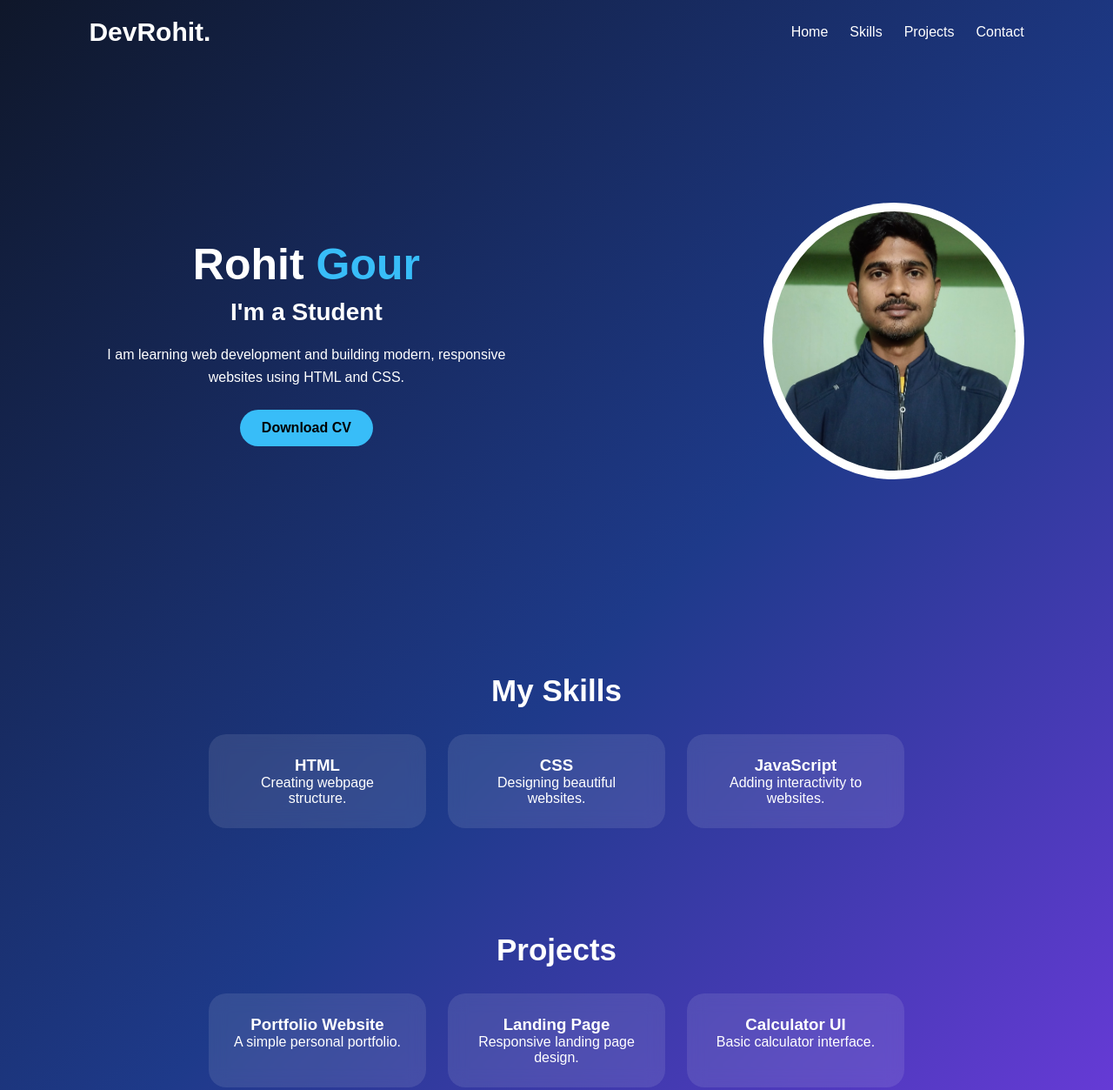
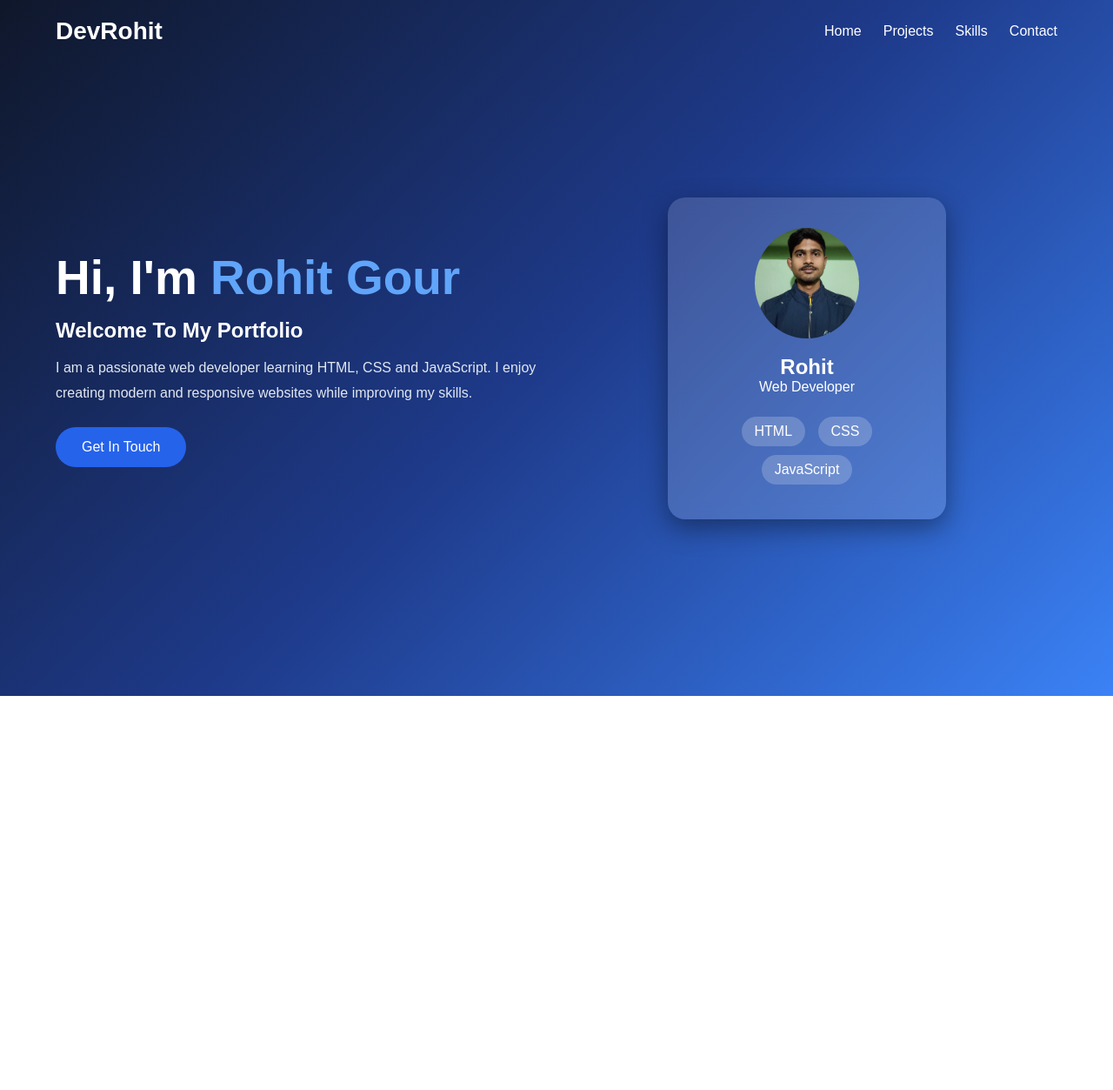
Before and after one commit to ROHIT-9495/CODSOFT, a plain HTML site: page index.html in a window 1280 px wide. Shown: the top 1253 px of the page at 87% size. After the commit the page ends 800 px from the top, so only its background shows below. Drawn offline with Linux system fonts and the light colour scheme.

Commit message:
Add files via upload
Landing Page

```diff
--- a/index.html
+++ b/index.html
@@ -3,93 +3,69 @@
 <head>
 <meta charset="UTF-8">
 <meta name="viewport" content="width=device-width, initial-scale=1.0">
-<title>Rohit | Web Developer</title>
+<title>Beginner Web Developer Portfolio</title>
+
 <link rel="stylesheet" href="style.css">
+
 </head>
 <body>
 
+<div class="container">
+
 <header>
 <nav>
-        <h2 class="logo">DevRohit.</h2>
+<div class="logo">DevRohit</div>
 
 <ul>
-            <li><a href="#home">Home</a></li>
-            <li><a href="#skills">Skills</a></li>
-            <li><a href="#projects">Projects</a></li>
-            <li><a href="#contact">Contact</a></li>
+<li><a href="#">Home</a></li>
+<li><a href="#">Projects</a></li>
+<li><a href="#">Skills</a></li>
+<li><a href="#">Contact</a></li>
 </ul>
 </nav>
 </header>
 
-<section class="hero" id="home">
+<section class="hero">
+
 <div class="content">
-        <h1>Rohit <span>Gour</span></h1>
-        <h3>I'm a Student</h3>
+<h1>Hi, I'm <span>Rohit Gour</span></h1>
+
+<h2>Welcome To My Portfolio</h2>
+
 <p>
-            I am learning web development and building modern,
-            responsive websites using HTML and CSS.
+I am a passionate web developer learning
+HTML, CSS and JavaScript. I enjoy creating modern
+and responsive websites while improving my skills.
 </p>
 
-        <a href="#" class="btn">Download CV</a>
+<a href="#" class="btn">Get In Touch</a>
 </div>
 
-    <div class="image">
-        <img src="rohit.jpg" alt="Profile">
+
+<div class="card">
+
+<div class="profile">
+
+<img src="rohit.jpg"
+alt="Profile Image">
+
+<h2>Rohit</h2>
+
+<p>Web Developer</p>
+
+<div class="skills">
+<span>HTML</span>
+<span>CSS</span>
+<span>JavaScript</span>
 </div>
+
+</div>
+
+</div>
+
 </section>
 
-<section id="skills">
-    <h2>My Skills</h2>
-
-    <div class="cards">
-        <div class="card">
-            <h3>HTML</h3>
-            <p>Creating webpage structure.</p>
 </div>
-
-        <div class="card">
-            <h3>CSS</h3>
-            <p>Designing beautiful websites.</p>
-        </div>
-
-        <div class="card">
-            <h3>JavaScript</h3>
-            <p>Adding interactivity to websites.</p>
-        </div>
-    </div>
-</section>
-
-<section id="projects">
-    <h2>Projects</h2>
-
-    <div class="cards">
-        <div class="card">
-            <h3>Portfolio Website</h3>
-            <p>A simple personal portfolio.</p>
-        </div>
-
-        <div class="card">
-            <h3>Landing Page</h3>
-            <p>Responsive landing page design.</p>
-        </div>
-
-        <div class="card">
-            <h3>Calculator UI</h3>
-            <p>Basic calculator interface.</p>
-        </div>
-    </div>
-</section>
-
-<section id="contact">
-    <h2>Contact Me</h2>
-
-    <p>Email: rohitgour6202@gmail.com</p>
-    <p>Phone: +91 6202575553</p>
-</section>
-
-<footer>
-    <p>© 2026 Rohit | Web Developer</p>
-</footer>
 
 </body>
 </html>
--- a/style.css
+++ b/style.css
@@ -2,17 +2,29 @@
     margin:0;
     padding:0;
     box-sizing:border-box;
-font-family:Arial, sans-serif;
+    font-family:Arial,sans-serif;
 }
 
 body{
-background:linear-gradient(135deg,#0f172a,#1e3a8a,#7c3aed);
+    min-height:100vh;
+    background:linear-gradient(
+    135deg,
+    #0f172a,
+    #1e3a8a,
+    #3b82f6
+    );
+
     color:white;
-min-height:100vh;
+}
+
+.container{
+    width:90%;
+    max-width:1200px;
+    margin:auto;
 }
 
 header{
-padding:20px 8%;
+    padding:20px 0;
 }
 
 nav{
@@ -22,131 +34,126 @@ align-items:center;
 }
 
 .logo{
-font-size:30px;
+    font-size:28px;
     font-weight:bold;
 }
 
 nav ul{
     display:flex;
     list-style:none;
-gap:25px;
+}
+
+nav ul li{
+    margin-left:25px;
 }
 
 nav ul li a{
     text-decoration:none;
     color:white;
-transition:0.3s;
+    transition:.3s;
 }
 
 nav ul li a:hover{
-color:#38bdf8;
+    color:#93c5fd;
 }
 
 .hero{
     display:flex;
     justify-content:space-between;
     align-items:center;
-padding:80px 8%;
-min-height:80vh;
+    min-height:85vh;
+    flex-wrap:wrap;
 }
 
 .content{
-max-width:500px;
+    flex:1;
+    min-width:300px;
 }
 
 .content h1{
-font-size:50px;
-margin-bottom:10px;
+    font-size:55px;
+    margin-bottom:15px;
 }
 
 .content span{
-color:#38bdf8;
+    color:#60a5fa;
 }
 
-.content h3{
-margin-bottom:20px;
-font-size:28px;
+.content h2{
+    margin-bottom:15px;
 }
 
 .content p{
-line-height:1.6;
+    line-height:1.8;
     margin-bottom:25px;
+    color:#e2e8f0;
 }
 
 .btn{
     display:inline-block;
-padding:12px 25px;
-background:#38bdf8;
-color:black;
+    padding:14px 30px;
     text-decoration:none;
-font-weight:bold;
+    color:white;
+    background:#2563eb;
     border-radius:30px;
-transition:0.3s;
+    transition:.3s;
 }
 
 .btn:hover{
-background:white;
-transform:scale(1.05);
-}
-
-.image img{
-width:300px;
-border-radius:50%;
-background:white;
-padding:10px;
-}
-
-section{
-padding:60px 8%;
-text-align:center;
-}
-
-section h2{
-margin-bottom:30px;
-font-size:35px;
-}
-
-.cards{
-display:flex;
-justify-content:center;
-gap:25px;
-flex-wrap:wrap;
+    background:#1d4ed8;
+    transform:translateY(-5px);
 }
 
 .card{
-background:rgba(255,255,255,0.1);
-backdrop-filter:blur(10px);
-padding:25px;
-width:250px;
-border-radius:20px;
-transition:0.4s;
+    flex:1;
+    min-width:300px;
+    display:flex;
+    justify-content:center;
 }
 
-.card:hover{
-transform:translateY(-10px);
-background:rgba(255,255,255,0.2);
+.profile{
+    width:320px;
+    padding:35px;
+    text-align:center;
+    border-radius:20px;
+
+    background:rgba(255,255,255,0.15);
+
+    backdrop-filter:blur(10px);
+
+    box-shadow:0 10px 30px
+    rgba(0,0,0,.4);
 }
 
-footer{
-text-align:center;
-padding:20px;
-background:rgba(0,0,0,0.3);
+.profile img{
+    width:120px;
+    border-radius:50%;
+    margin-bottom:15px;
+}
+
+.skills{
+    margin-top:20px;
+}
+
+.skills span{
+    display:inline-block;
+    margin:5px;
+    padding:8px 15px;
+    border-radius:20px;
+
+    background:
+    rgba(255,255,255,.2);
 }
 
 @media(max-width:768px){
 
 .hero{
-flex-direction:column;
     text-align:center;
     gap:40px;
 }
 
 .content h1{
-font-size:38px;
-}
-
-.image img{
-width:220px;
+    font-size:40px;
 }
 
 nav ul{
```
Lines whose indentation alone changed are shown as unchanged.
